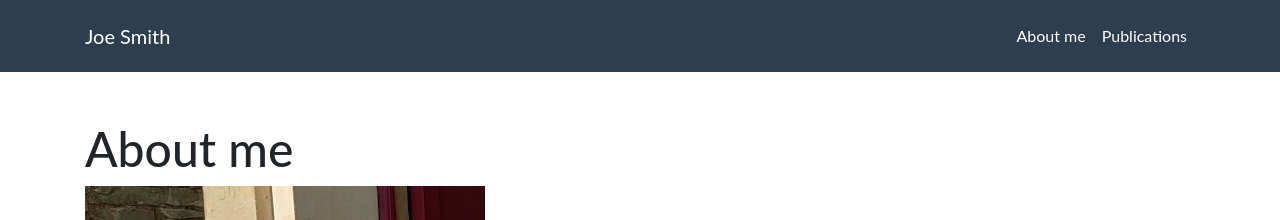
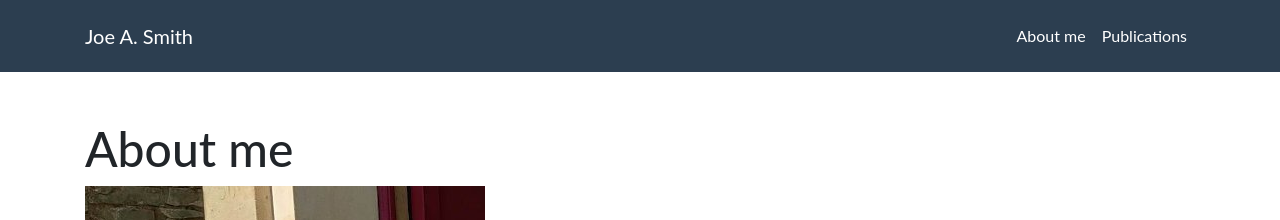
Before and after one commit to joesmio/joesmio.github.io, a Jekyll site: the page built from index.md, in a window 1280 px wide. Shown: the top 220 px of the page. Built offline with Jekyll 4.4.1, drawn with Linux system fonts in a browser that asks for light colours.

```diff
--- a/_config.yml
+++ b/_config.yml
@@ -13,7 +13,7 @@
 # you will see them accessed via {{ site.title }}, {{ site.email }}, and so on.
 # You can create any custom variable you would like, and they will be accessible
 # in the templates via {{ site.myvariable }}.
-title: Joe Smith
+title: Joe A. Smith
 email: ""
 description: >- # this means to ignore newlines until "baseurl:"
   Research associate designing silicon chips at the University of Bristol to connect and control single spins.
```
